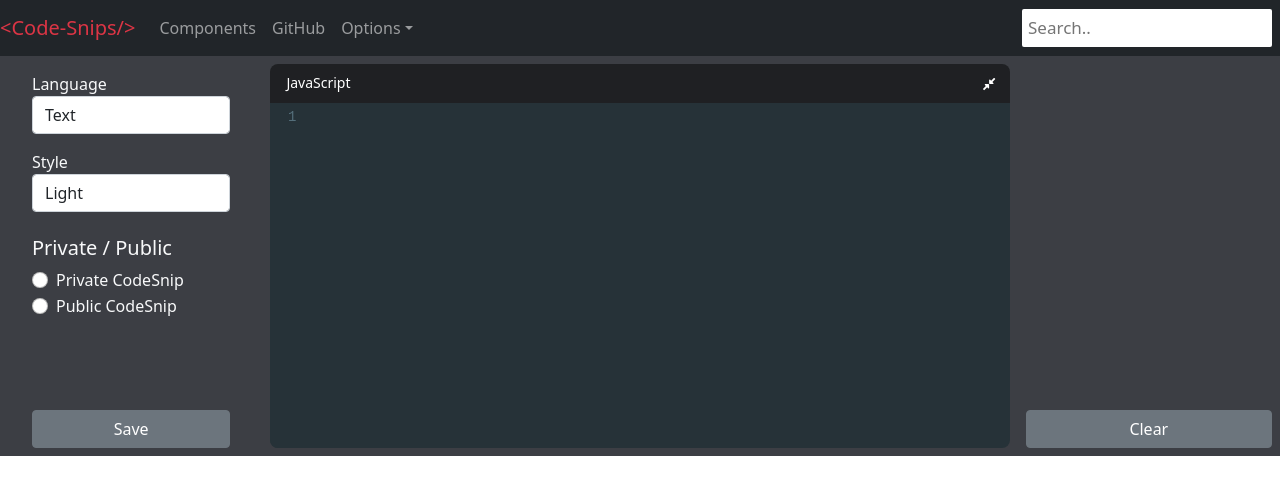
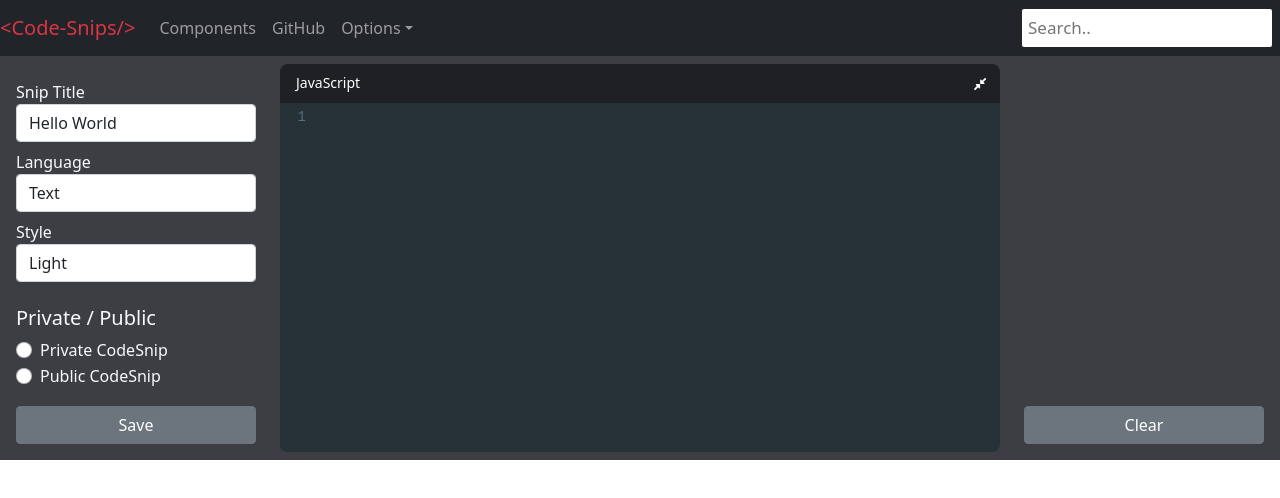
Before and after one commit to okcowboy80/-codesnips, a React (Create React App) app: page / in a window 1280 px wide. Shown: the top 498 px of the page. Built offline with nearby package versions, Linux system fonts and the light colour scheme.

Commit message:
Added title textfield

```diff
--- a/src/components/ClearComponent.js
+++ b/src/components/ClearComponent.js
@@ -5,7 +5,7 @@ import { Button } from 'reactstrap';
 export class ClearComponent extends Component {
     render() {
         return (
-            <div className="clearBtn myEditor mt-auto">
+            <div className="myEditor mt-auto">
                 <Button className="btn mt-3">Clear</Button>
             </div>
         )
--- a/src/components/EditorMenu.js
+++ b/src/components/EditorMenu.js
@@ -8,7 +8,9 @@ export class EditorMenu extends Component {
             <div className="formDiv myEditor">
                 <Form className="editorMenu">
                     <FormGroup className="mt-2 text-light">
-                        <Label for="exampleSelect">Language</Label>
+                        <Label for="validationTooltip01" >Snip Title</Label>
+                        <Input type="text" class="form-control" id="validationTooltip01" value="Hello World" required />
+                        <Label for="exampleSelect" className="mt-2 text-light">Language</Label>
                         <Input type="select" name="select" id="languageSelect">
                         <option>Text</option>
                         <option>javascript</option>
@@ -17,7 +19,7 @@ export class EditorMenu extends Component {
                         <option>Java</option>
                         </Input>
                     </FormGroup>
-                    <FormGroup className="mt-3 text-light">
+                    <FormGroup className="mt-2 text-light">
                         <Label for="exampleSelect">Style</Label>
                         <Input type="select" name="select" id="styleSelect">
                         <option>Light</option>
@@ -27,7 +29,7 @@ export class EditorMenu extends Component {
                         <option>5</option>
                         </Input>
                     </FormGroup>
-                    <FormGroup className="mt-4 text-light" tag="fieldset">
+                    <FormGroup className="mt-4 mb-3 text-light" tag="fieldset">
                         {/* <legend>Radio Buttons</legend> */}
                         <h5>Private / Public</h5>
                         <FormGroup check>
--- a/src/index.css
+++ b/src/index.css
@@ -5,7 +5,7 @@
 }
 
 .pane {
-  height: 50vh;
+
   display: flex;
 
 }
@@ -14,21 +14,17 @@
   flex-grow: 2;
   display: flex;
   flex-direction: column;
-  padding: 0 1.5rem;
+
   box-sizing: border-box;
 }
 
-.clearBtn {
-
-
-}
 
 .myEditor {
   flex-grow: 1;
   flex-basis: 0;
   display: flex;
   flex-direction: column;
-  padding: .5rem;
+  padding: 1rem;
   bottom: 0;
 }
 
@@ -40,9 +36,7 @@
   flex-direction: column;
   padding: .5rem;
   background-color: hsl(225, 6%, 25%);
-
   font-size: 14px;
-  max-width: 60%;
 }
 
 .editor-container.collapsed {
```
